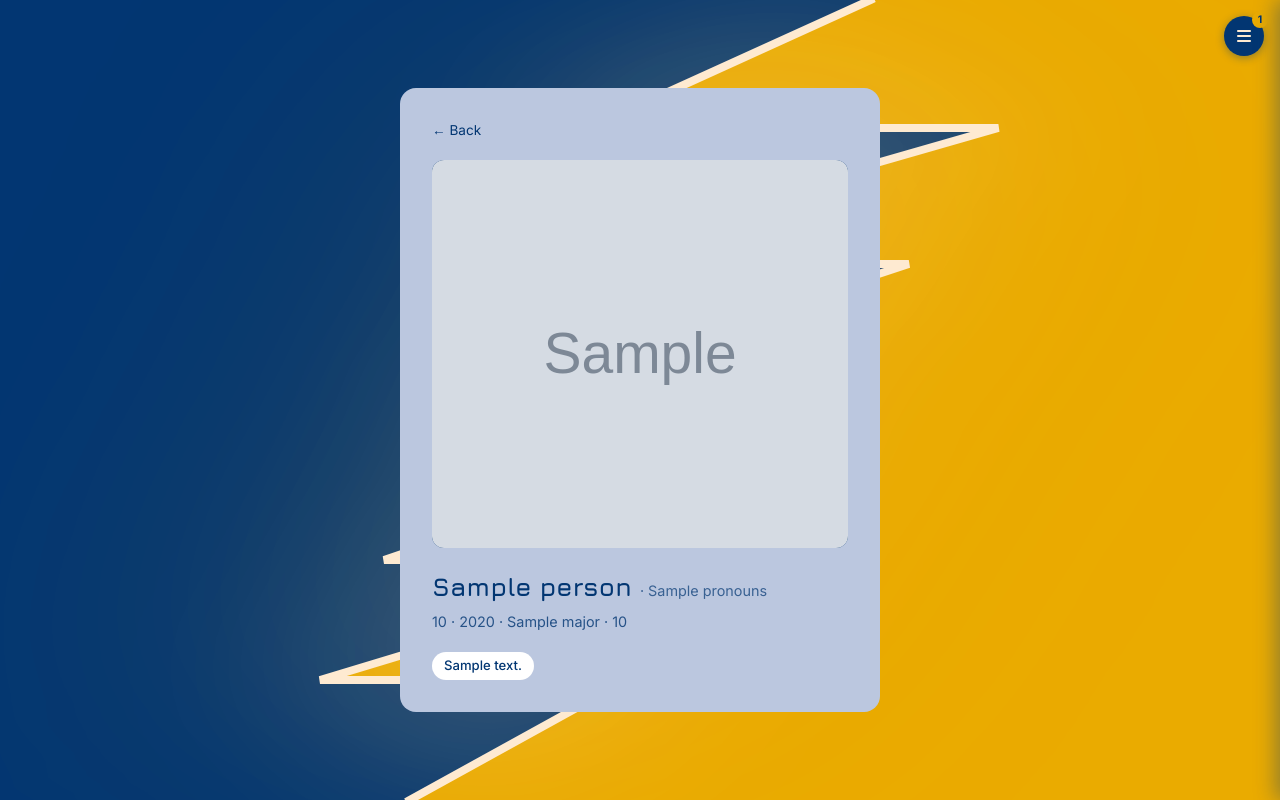
After one commit to Monster0506/Kent-Date-Enough-HIC, a Python web app: template templates/profile_view.html in a window 1280 px wide. The commit adds this page. Run offline with Jinja, Linux system fonts and the light colour scheme; the template is opened without the code that fills it: most values are stand-ins (such as "Sample title", 1, 10 or a date in 2020); grey boxes marked "Sample" are stand-in pictures; some libraries are stand-ins or nearby versions.

Commit message:
Add profile view from chat

```diff
--- a/db.py
+++ b/db.py
@@ -267,7 +267,7 @@ def get_matches(user_id: int) -> list[dict]:
         rows = conn.execute(
             """
             SELECT m.id,
-                   u.name, u.username, u.photo_path
+                   u.id AS other_user_id, u.name, u.username, u.photo_path
             FROM matches m
             JOIN users u ON u.id = CASE WHEN m.user_a_id = ? THEN m.user_b_id ELSE m.user_a_id END
             WHERE m.user_a_id = ? OR m.user_b_id = ?
--- a/templates/chats.html
+++ b/templates/chats.html
@@ -79,7 +79,8 @@
                 <div class="flex flex-col overflow-hidden">
                     {% if active %}
                     <div class="flex items-center justify-between font-jura text-base font-bold text-brand-blue py-[0.85rem] px-5 border-b-2 border-b-[rgba(2,54,114,0.15)] shrink-0">
-                        <span>{{ active.name or active.username }}</span>
+                        <a href="/profile/{{ active.other_user_id }}?from=/chats%3Fmatch%3D{{ active.id }}"
+                            class="text-brand-blue no-underline hover:underline">{{ active.name or active.username }}</a>
                         <form method="post" action="/chats/unmatch" style="margin:0;"
                               onsubmit="return confirm('Unmatch with {{ active.name or active.username }}? This cannot be undone.')">
                             <input type="hidden" name="match_id" value="{{ active.id }}">
--- /dev/null
+++ b/templates/profile_view.html
@@ -0,0 +1,59 @@
+{% extends "base.html" %}
+
+{% block title %}{{ person.name or person.username }} — Kent Date Enough{% endblock %}
+{% block body_class %}overflow-hidden{% endblock %}
+
+{% block layout %}
+<div class="w-screen h-screen overflow-hidden relative">
+
+    {% with active_nav = '' %}{% include '_nav.html' %}{% endwith %}
+
+    <main class="w-full h-full relative flex items-center justify-center">
+        {% include '_bolt_bg.html' %}
+
+        <div class="relative z-10 flex flex-col items-center gap-4 p-6">
+
+            <div class="bg-brand-slate rounded-2xl p-8 w-[min(90vw,480px)] flex flex-col gap-5">
+
+                <a href="{{ back_url }}" class="font-inter text-[0.85rem] text-brand-blue hover:underline self-start">← Back</a>
+
+                <!-- Photo -->
+                <div class="w-full aspect-[3/2.8] rounded-xl overflow-hidden bg-brand-blue flex items-center justify-center">
+                    {% if person.photo_path %}
+                    <img src="/static/{{ person.photo_path }}" alt="{{ person.name or person.username }}"
+                        class="w-full h-full object-cover object-top">
+                    {% else %}
+                    <i class="fa-solid fa-user text-[4rem] text-brand-slate"></i>
+                    {% endif %}
+                </div>
+
+                <!-- Header info -->
+                <div class="flex flex-col gap-1">
+                    <h1 class="font-jura text-[1.6rem] font-bold text-brand-blue m-0">
+                        {{ person.name or person.username }}
+                        {% if person.pronouns %}<span class="font-inter text-[0.9rem] font-normal opacity-70"> · {{ person.pronouns }}</span>{% endif %}
+                    </h1>
+                    <p class="font-inter text-[0.9rem] text-brand-blue opacity-80 m-0">
+                        {% if person.age %}{{ person.age }}{% endif %}
+                        {% if person.year %} · {{ person.year }}{% endif %}
+                        {% if person.major %} · {{ person.major }}{% endif %}
+                        {% if person.height %} · {{ person.height }}{% endif %}
+                    </p>
+                </div>
+
+                <!-- Traits -->
+                {% set traits = person.about.split(',') | map('trim') | select | list if person.about else [] %}
+                {% if traits %}
+                <div class="flex flex-wrap gap-2">
+                    {% for t in traits %}
+                    <span class="font-inter text-[0.82rem] font-medium text-brand-blue bg-white rounded-full px-3 py-[0.25rem]">{{ t }}</span>
+                    {% endfor %}
+                </div>
+                {% endif %}
+
+            </div>
+        </div>
+    </main>
+
+</div>
+{% endblock %}
```
Also changed, not shown: main.py (+24 -0 lines).
